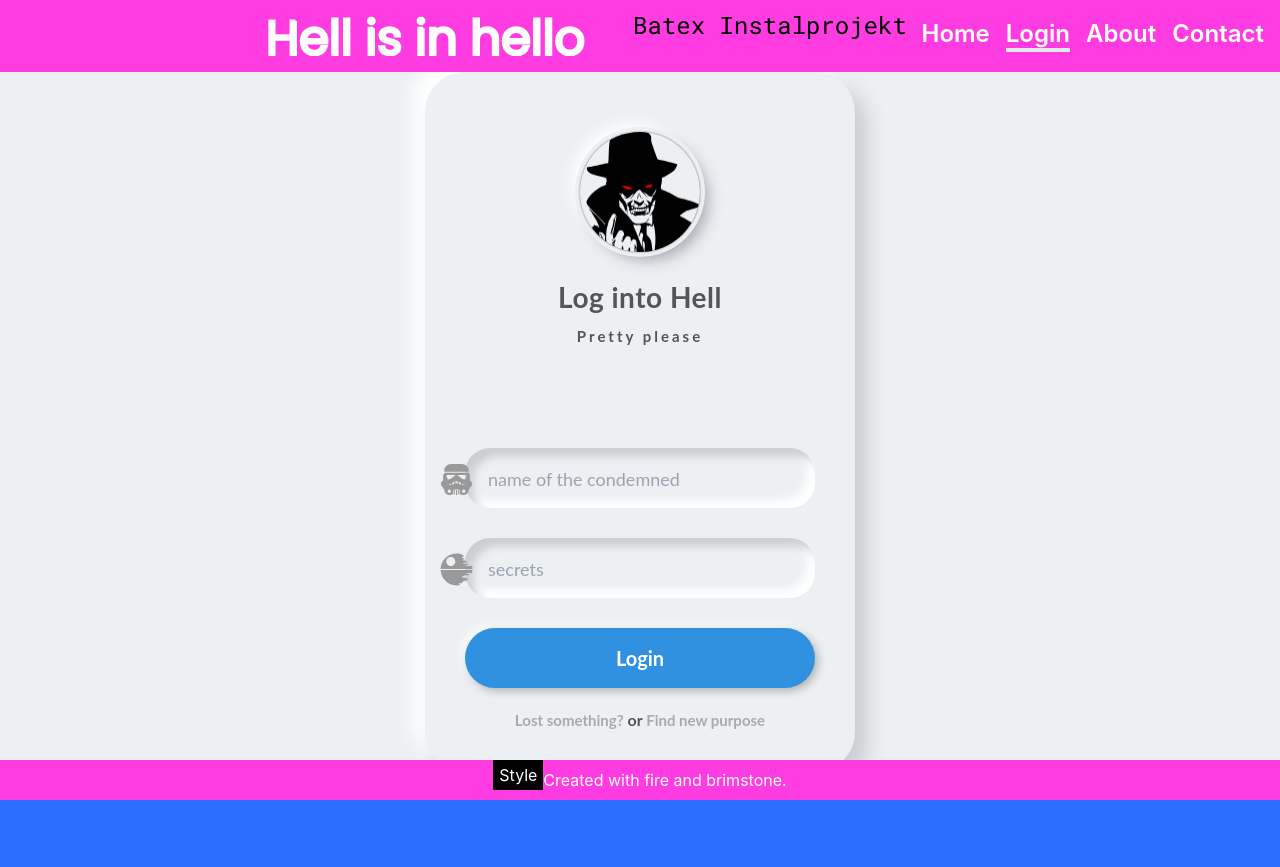
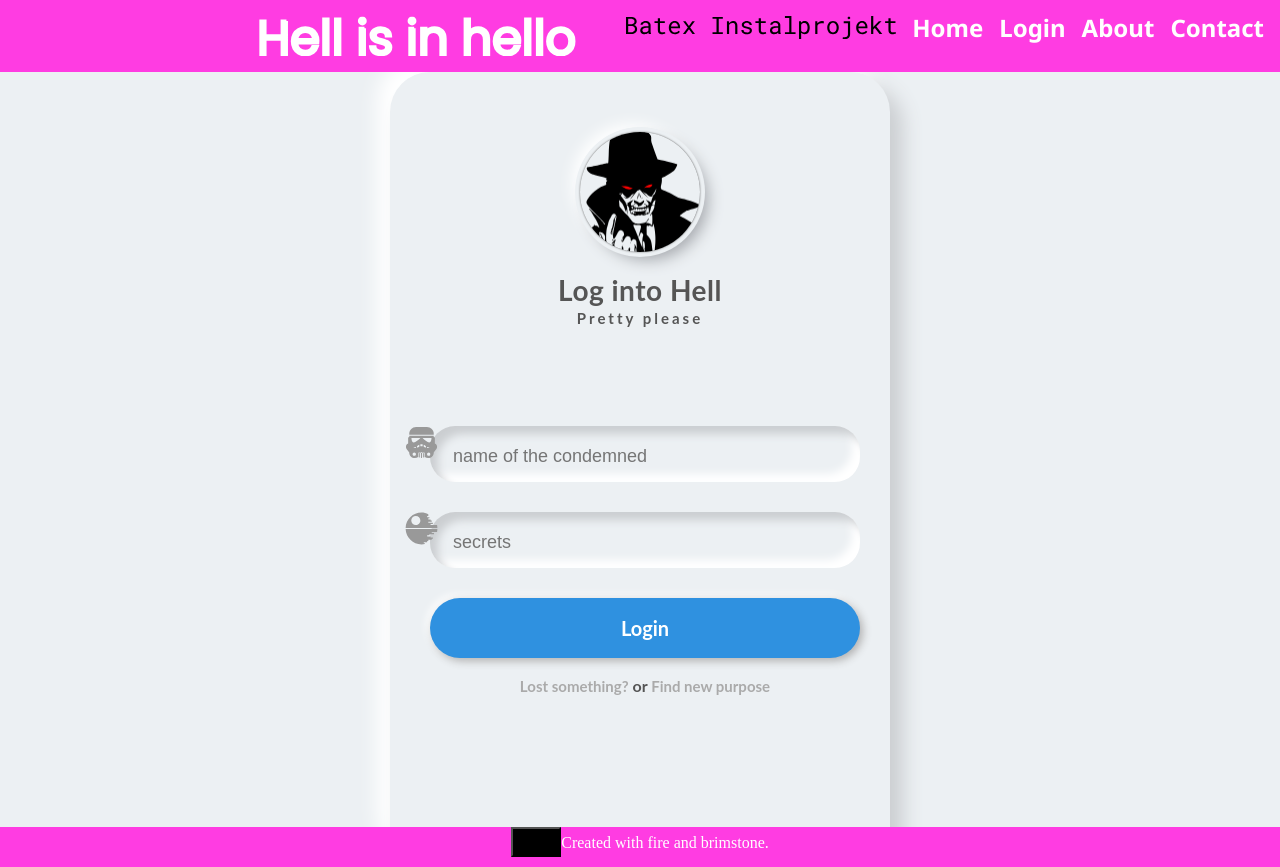
Before and after one commit to MaciejFigat/SinglePageA_React, a React (Create React App) app in the folder my-app/: page /login in a window 1280 px wide. Before the commit the page ends 800 px from the top, so only its background shows below. Built offline with nearby package versions, Linux system fonts and the light colour scheme.

Commit message:
cleanup2

```diff
--- a/my-app/public/index.html
+++ b/my-app/public/index.html
@@ -9,13 +9,16 @@
       name="description"
       content="Web site created using create-react-app"
     />
-    <link rel="apple-touch-icon" href="%PUBLIC_URL%/logo192.png" />
+    <link
+      href="https://fonts.googleapis.com/css2?family=Noto+Sans:ital,wght@0,400;0,700;1,400;1,700&display=swap"
+      rel="stylesheet"
+    />
 
     <link rel="manifest" href="%PUBLIC_URL%/manifest.json" />
-    <link
+    <!-- <link
       href="https://unpkg.com/tailwindcss@^1.0/dist/tailwind.min.css"
       rel="stylesheet"
-    />
+    /> -->
     <title>Operation Hell</title>
   </head>
   <body>
--- a/my-app/src/styles/index.scss
+++ b/my-app/src/styles/index.scss
@@ -14,7 +14,7 @@
 body {
   // height: 100%;
   margin: 0;
-  font-family: -apple-system, BlinkMacSystemFont, "Roboto Mono", "Roboto",
+  font-family: -apple-system, BlinkMacSystemFont, "Noto Sans", "Roboto",
     "Oxygen", "Ubuntu", "Cantarell", "Fira Sans", "Droid Sans", "Helvetica Neue",
     sans-serif;
   -webkit-font-smoothing: antialiased;
@@ -26,3 +26,145 @@
   font-family: source-code-pro, Menlo, Monaco, Consolas, "Roboto Mono",
     "Courier New", monospace;
 }
+
+///reset
+
+html,
+body,
+div,
+span,
+applet,
+object,
+iframe,
+h1,
+h2,
+h3,
+h4,
+h5,
+h6,
+p,
+blockquote,
+pre,
+a,
+abbr,
+acronym,
+address,
+big,
+cite,
+code,
+del,
+dfn,
+em,
+img,
+ins,
+kbd,
+q,
+s,
+samp,
+small,
+strike,
+strong,
+sub,
+sup,
+tt,
+var,
+b,
+u,
+i,
+center,
+dl,
+dt,
+dd,
+ol,
+ul,
+li,
+fieldset,
+form,
+label,
+legend,
+table,
+caption,
+tbody,
+tfoot,
+thead,
+tr,
+th,
+td,
+article,
+aside,
+canvas,
+details,
+embed,
+figure,
+figcaption,
+footer,
+header,
+hgroup,
+menu,
+nav,
+output,
+ruby,
+section,
+summary,
+time,
+mark,
+audio,
+video {
+  margin: 0;
+  padding: 0;
+  border: 0;
+  font-size: 100%;
+  font: inherit;
+  vertical-align: baseline;
+}
+
+/* HTML5 display-role reset for older browsers */
+
+article,
+aside,
+details,
+figcaption,
+figure,
+footer,
+header,
+hgroup,
+menu,
+nav,
+section {
+  display: block;
+}
+
+body {
+  line-height: 1;
+}
+
+ol,
+ul {
+  list-style: none;
+}
+
+blockquote,
+q {
+  quotes: none;
+}
+
+blockquote {
+  &:before,
+  &:after {
+    content: "";
+    content: none;
+  }
+}
+
+q {
+  &:before,
+  &:after {
+    content: "";
+    content: none;
+  }
+}
+
+table {
+  border-collapse: collapse;
+  border-spacing: 0;
+}
--- a/my-app/src/styles/nav.scss
+++ b/my-app/src/styles/nav.scss
@@ -11,13 +11,31 @@
   height: 5vh;
   margin-left: 1rem;
 }
+// a {
+//   text-decoration: none;
+//   color: white;
+//   margin-left: 1rem;
+//   font-size: 1.5rem;
+//   font-weight: 600;
+// }
+// ul {
+//   list-style-type: none;
+// }
 
 .nav_link {
   margin-left: 1rem;
   font-size: 1.5rem;
   font-weight: 600;
+  text-decoration: none;
+  font-family: "Noto Sans", sans-serif;
+  font-weight: 600;
+  color: white;
 }
 .nav_link_active {
   border-bottom-width: 4px;
   transition: 0.4s;
+  // text-decoration: none;
+  font-family: "Noto Sans", sans-serif;
+  font-weight: 700;
+  color: white;
 }
```
